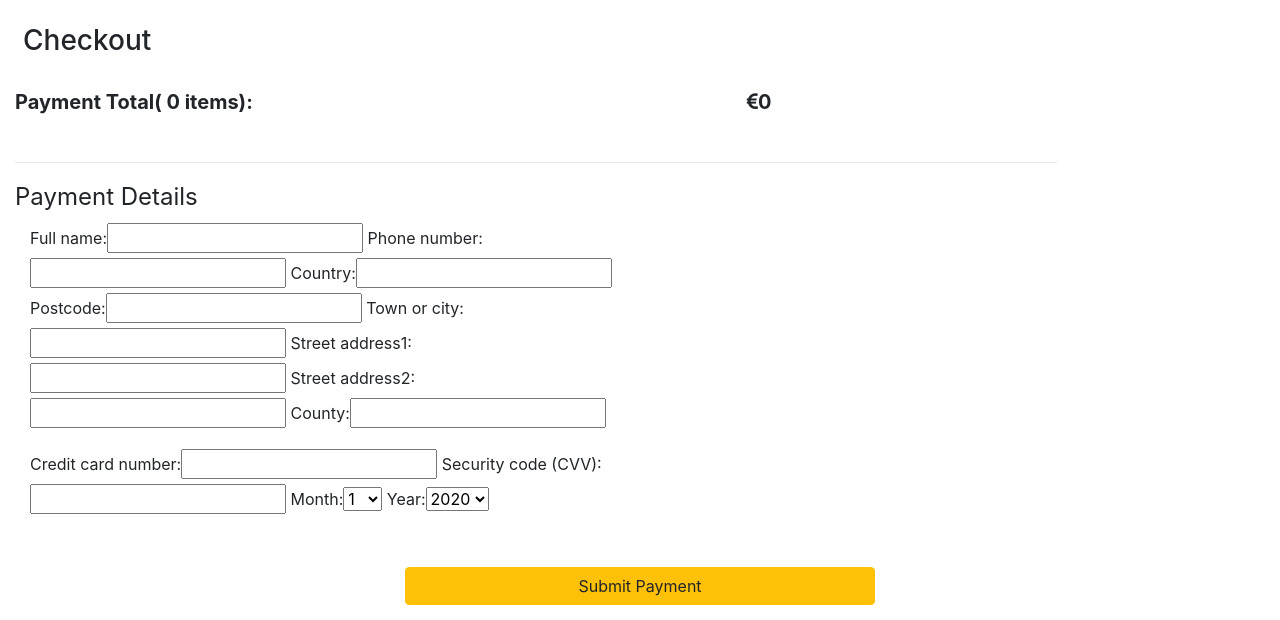
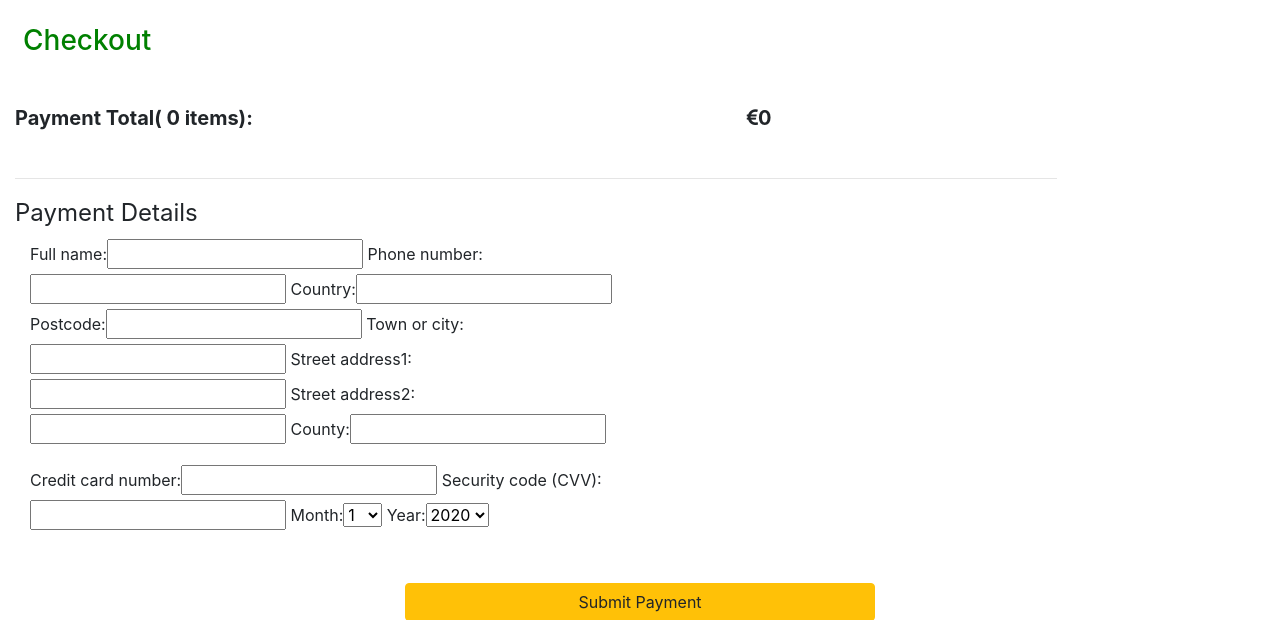
Before and after one commit to digitalis75/Django-Project-Primary-School-Books, a Django app: page /checkout/ in a window 1280 px wide. Shown: the part 63-683 px from the top of the page. Run offline with Django 3.2, Linux system fonts and the light colour scheme; the visitor is signed in with stand-in values (Sample User, id 1); some libraries are stand-ins or nearby versions.

Commit message:
Code editing

```diff
--- a/checkout/templates/checkout.html
+++ b/checkout/templates/checkout.html
@@ -5,7 +5,7 @@
     {% load static from staticfiles %}
     {% load bootstrap_tags %}
 
-    {% block page_heading %}<h3>Checkout</h3>{% endblock %}
+    {% block page_heading %}<h3 class="success">Checkout</h3>{% endblock %}
 
     {% block head_js %}
     <script type="text/javascript" src="https://js.stripe.com/v2/"></script>
--- a/static/css/style.css
+++ b/static/css/style.css
@@ -42,10 +42,6 @@ div .col-12 {
 
 .danger {
     color: red;
-}
-
-.book-title {
-    color: green;
 }
 
 .img-size {
--- a/templates/base.html
+++ b/templates/base.html
@@ -115,7 +115,7 @@
 
                         {% endif %}
 
-                        <div class="ml-2 mt-4">
+                        <div class="ml-2 my-4">
                             {% block page_heading %}{% endblock %}
                         </div>
                         {% block content %}
```
